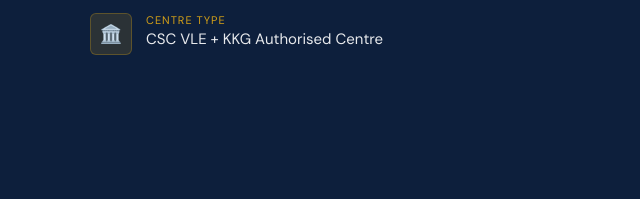
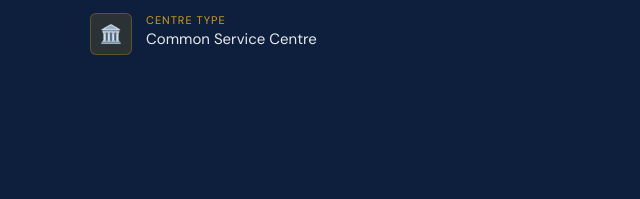
Before and after one commit to cscmanwan/cscmanwan, a plain HTML site: page index.html in a window 1280 px wide. Shown: the part 3444-3643 px from the top of the page, 0-640 px from the left. Drawn offline with nearby package versions, Linux system fonts and the light colour scheme.

Commit message:
Update index.html

```diff
--- a/index.html
+++ b/index.html
@@ -714,7 +714,7 @@
           <div class="ci-icon">🏛️</div>
           <div class="ci-text">
             <div class="ci-label">Centre Type</div>
-            <div class="ci-val">CSC VLE + KKG Authorised Centre</div>
+            <div class="ci-val">Common Service Centre</div>
           </div>
         </div>
       </div>
```
